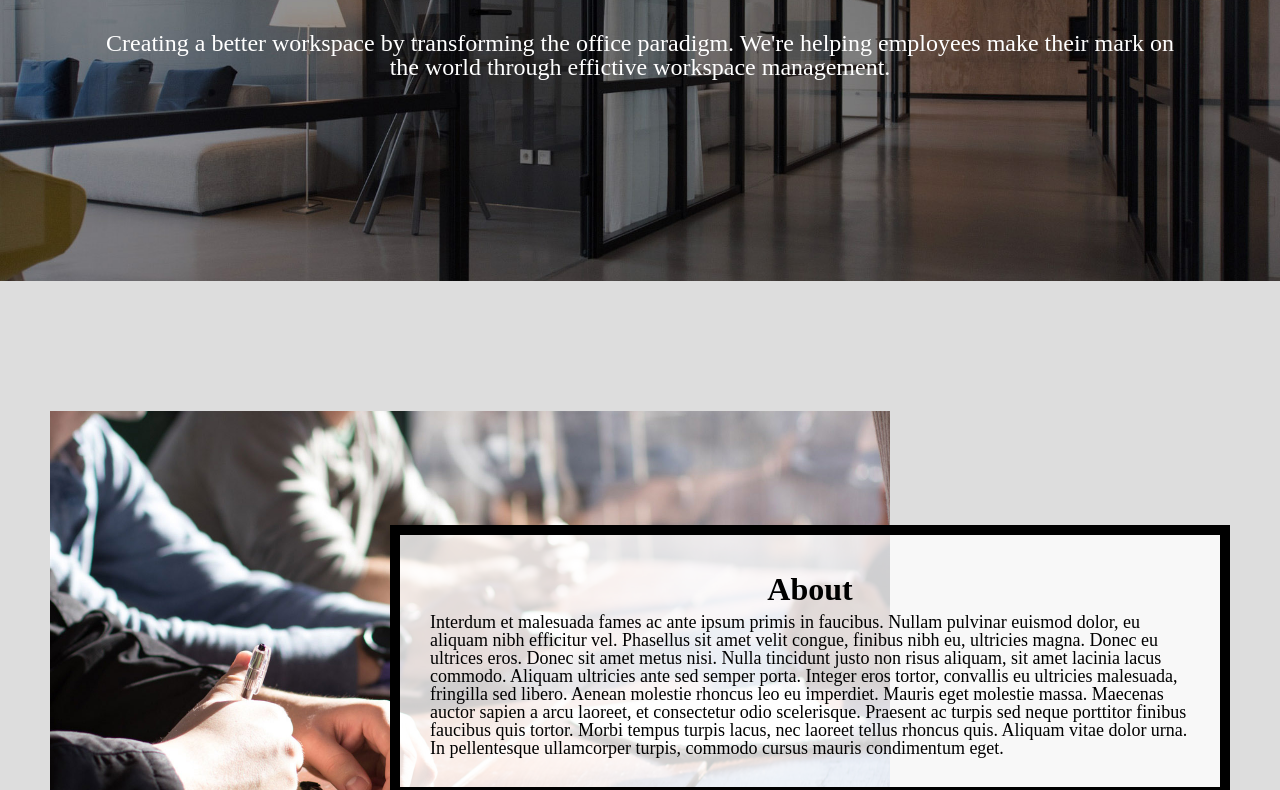
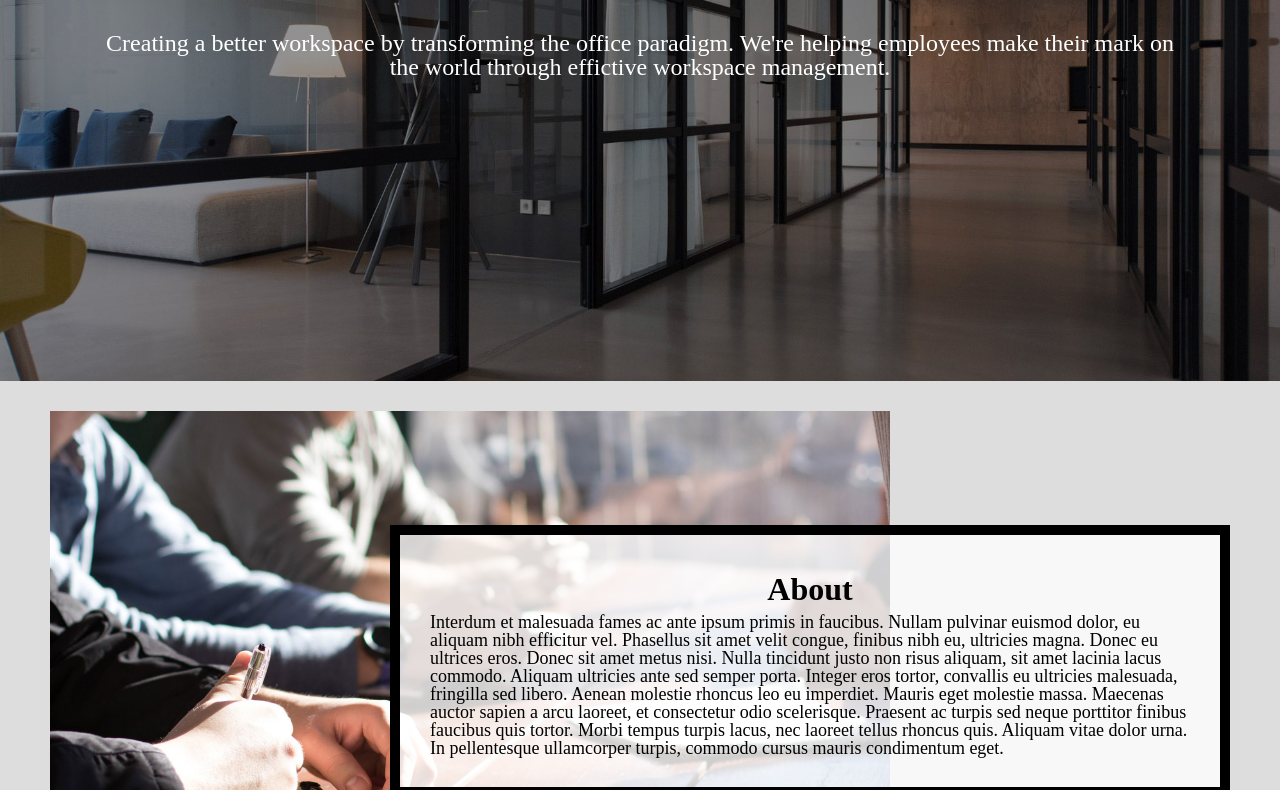
Before and after one commit to ccabreraumich/homework3, a plain HTML site: page index.html in a window 1280 px wide. Shown: the part 219-1009 px from the top of the page. Drawn offline with Linux system fonts and the light colour scheme.

Commit message:
Add files via upload

```diff
--- a/css/styles.css
+++ b/css/styles.css
@@ -127,7 +127,7 @@ header{
   background-repeat: no-repeat; /* Parallax effect */
   background-size: cover;        /* Parallax effect */
   color: white;
-  height: 400px;                /* Parallax effect */
+  /* height: 400px;                Parallax effect */
 
   /* Your code here */
   /* Set background-image to header.jpg in the images folder */
@@ -139,13 +139,13 @@ header{
 }
 
 header p{
+  padding: 0 100px;
+  /* min-height: 400px; */
   display: inline-block;
   background-color: #DDDDDD, #858585, #707070, or #B3B3B3;
   color: white;
   font-size: 24px;
-  padding: 0 100px;
   text-align: center;
-  min-height: 400px;
 }
 
 
```
